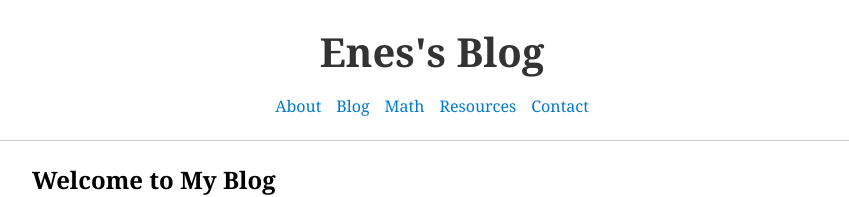
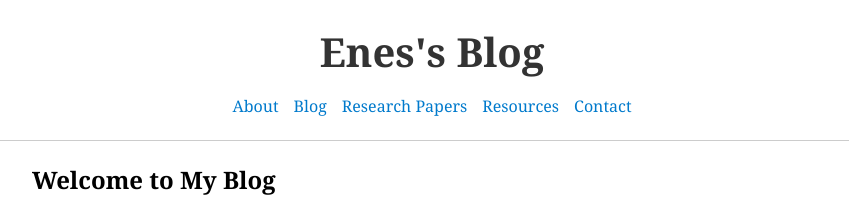
Before and after one commit to enesercanh/my-blog, a plain HTML site: page index.html in a window 1280 px wide. Shown: the top 197 px of the page, without its empty margins (208-1057 px from the left). Drawn offline with Linux system fonts and the light colour scheme.

Commit message:
Update index.html

```diff
--- a/index.html
+++ b/index.html
@@ -13,7 +13,7 @@
             <ul>
                 <li><a href="about.html">About</a></li>
                 <li><a href="blog.html">Blog</a></li>
-                <li><a href="math.html">Math</a></li>
+                <li><a href="researches.html">Research Papers</a></li>
                 <li><a href="resources.html">Resources</a></li>
                 <li><a href="contact.html">Contact</a></li>
             </ul>
```
